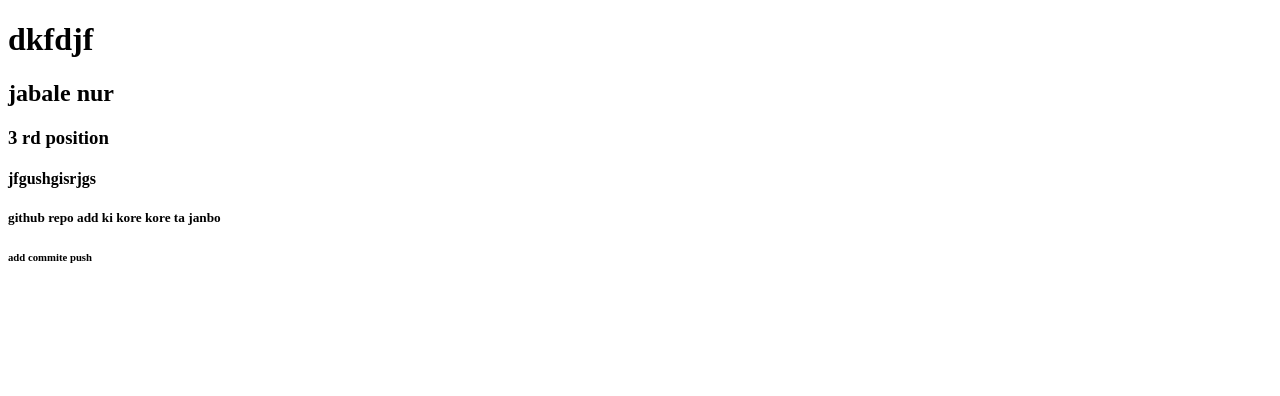
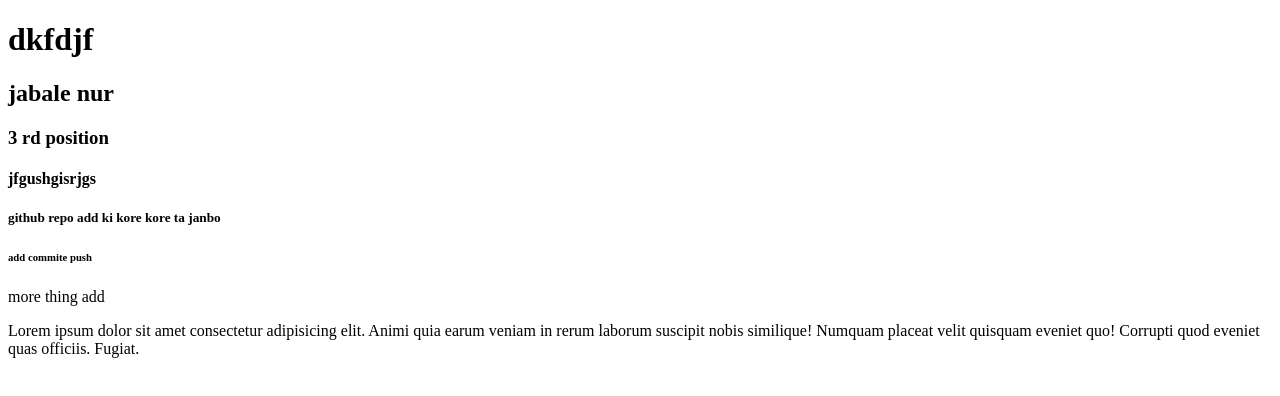
Before and after one commit to rabby005/My-second-repo, a plain HTML site: page index.html in a window 1280 px wide. Drawn offline with Linux system fonts and the light colour scheme.

Commit message:
my change code

```diff
--- a/index.html
+++ b/index.html
@@ -12,5 +12,10 @@
     <h4>jfgushgisrjgs</h4>
     <h5>github repo add ki kore kore ta janbo</h5>
     <h6>add commite push</h6>
+    <p>more thing add </p>
+    <p>Lorem ipsum dolor sit amet consectetur adipisicing elit. Animi quia earum veniam in rerum laborum suscipit nobis similique! Numquam placeat velit quisquam eveniet quo! Corrupti quod eveniet quas officiis. Fugiat.
+    </p>
+
+
 </body>
 </html>
```
